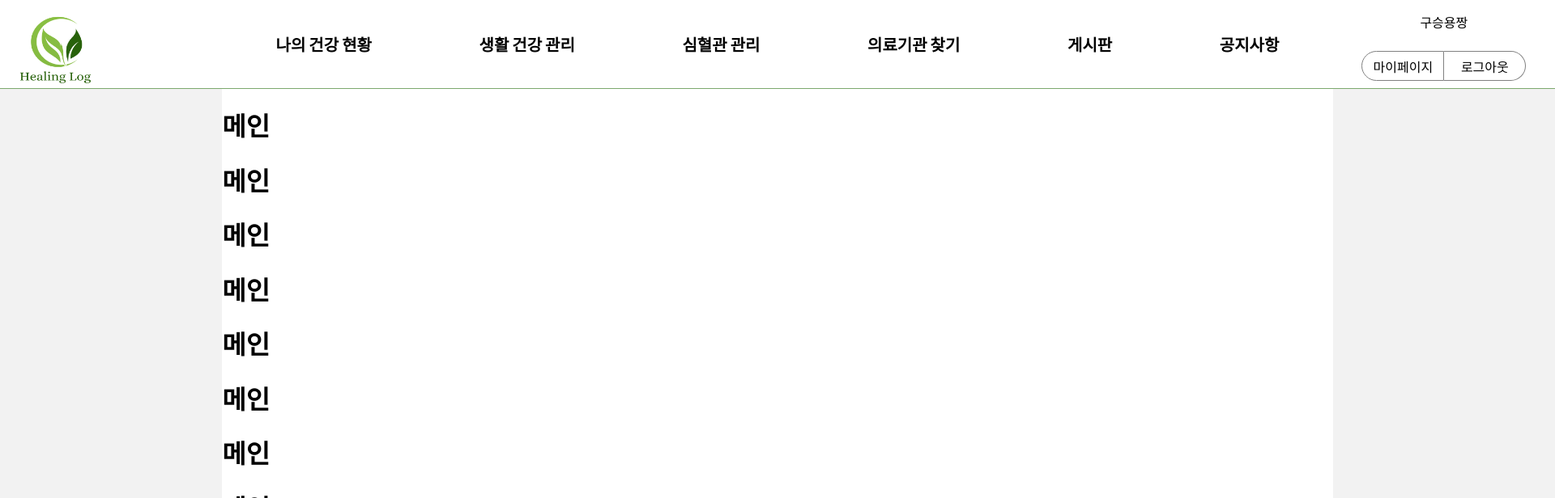
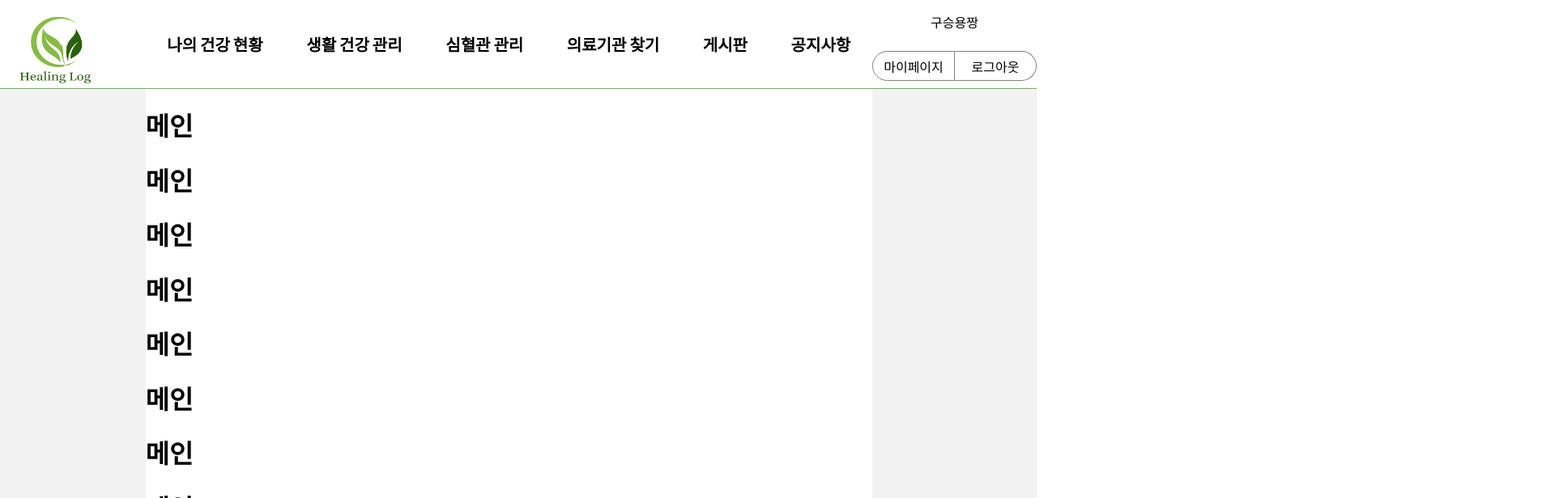
Before and after one commit to rlatmdxor/finalPrj01, a React (Create React App) app in the folder healthcare_react/healinglog/: page / in a window 1280 px wide. Shown: the top 616 px of the page at 81% size, 1920 px wide, since content can reach past the window. Built offline with nearby package versions, Linux system fonts and the light colour scheme.

Commit message:
홈페이지 width 1920 -> 100%

```diff
--- a/healthcare_react/healinglog/src/components/home/HomePage.jsx
+++ b/healthcare_react/healinglog/src/components/home/HomePage.jsx
@@ -11,10 +11,10 @@ import { routes } from '../../routes';
 
 const Layout = styled.div`
   display: grid;
-  width: 1920px;
+  width: 100%;
 
   grid-template-columns: 1fr 5fr 1fr;
-  grid-template-rows: 110px fr;
+  grid-template-rows: 110px 1fr;
 `;
 
 const MainContainer = styled.div`
```
